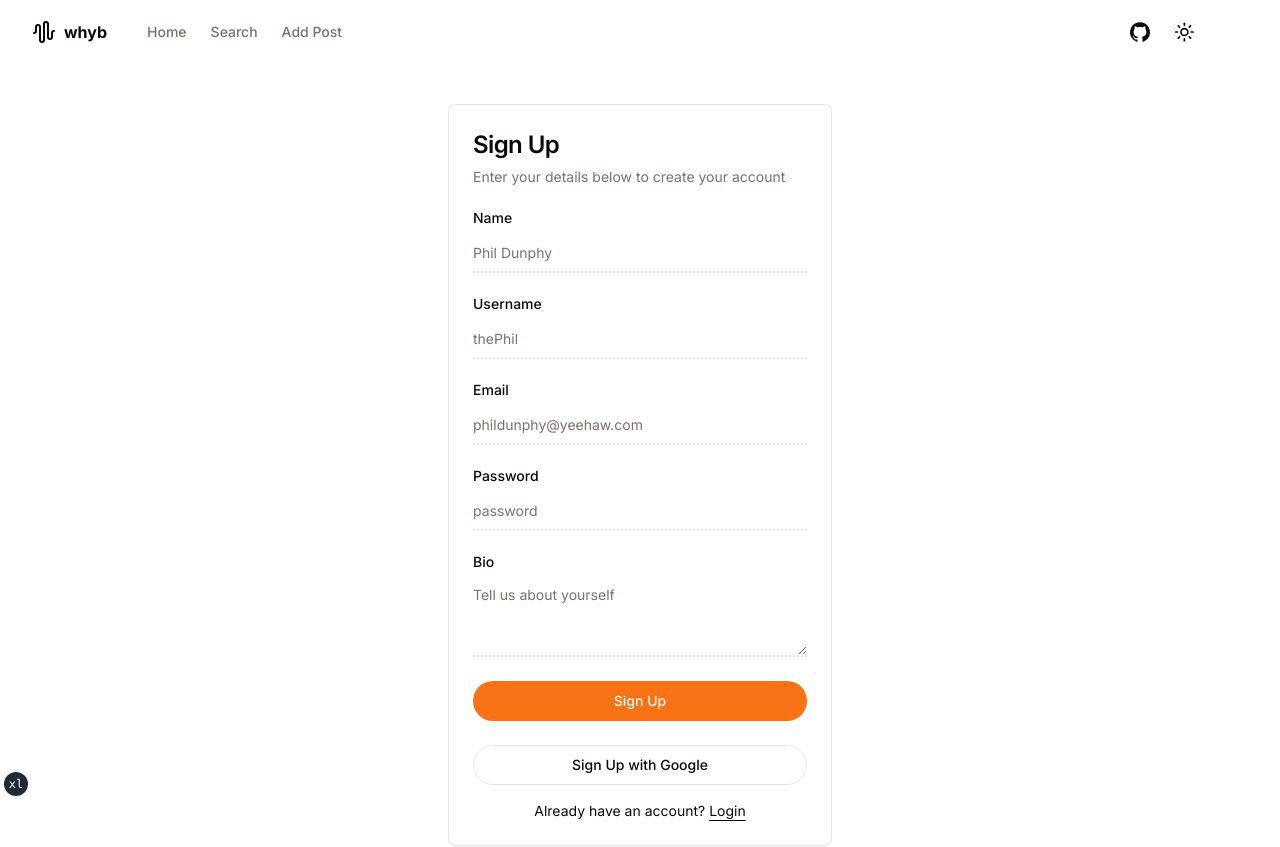
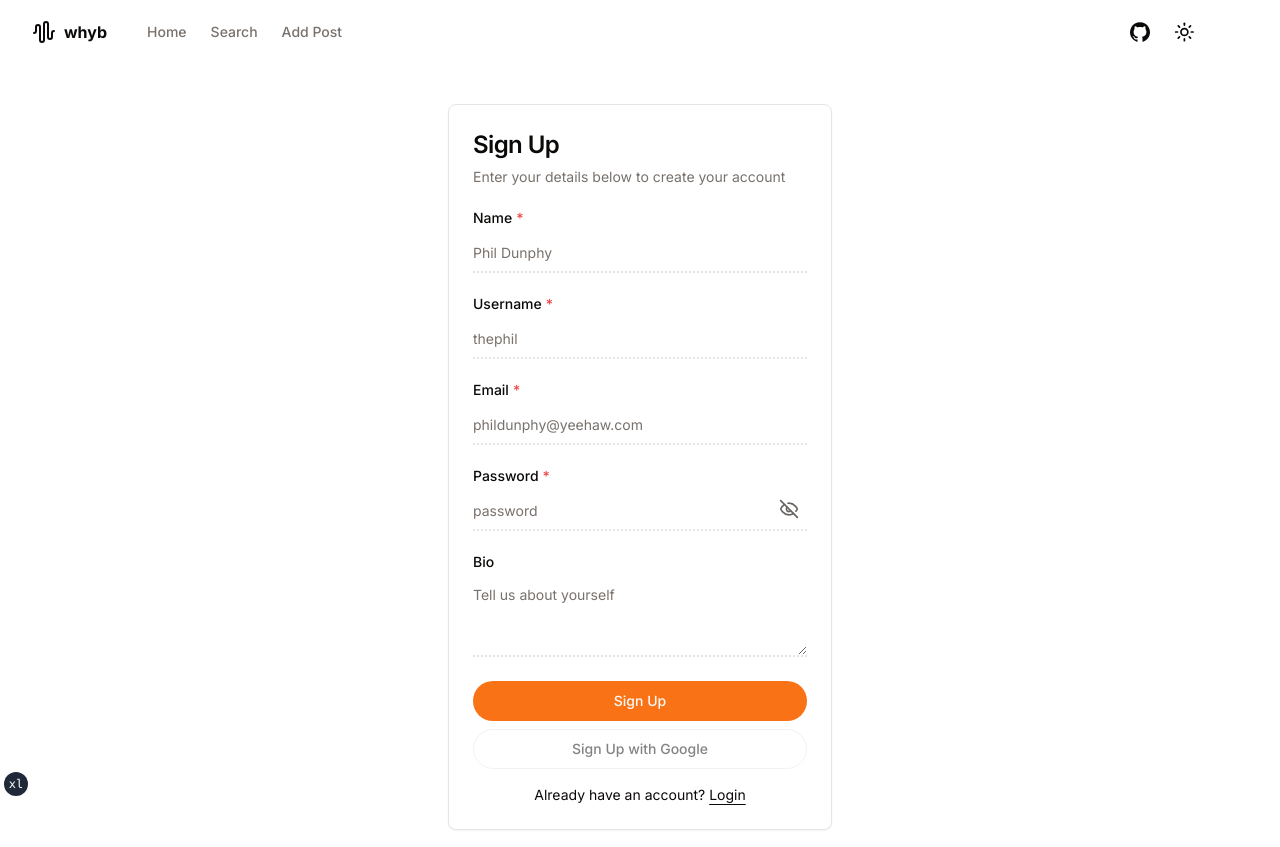
Before and after one commit to mhmd-bilal/whyb-frontend, a Next.js app: page /signup in a window 1280 px wide. Shown: the top 847 px of the page. Built offline with nearby package versions, Linux system fonts and the light colour scheme; no server answers.

Commit message:
Fixed some ui

```diff
--- a/app/addpost/page.tsx
+++ b/app/addpost/page.tsx
@@ -97,7 +97,7 @@ const AddPostPage: FC = () => {
 
         <div className="w-full">
           <label htmlFor="content" className="block text-sm font-medium mb-2">
-            Post Content:
+            Post Content
           </label>
           <Textarea
             id="content"
--- a/components/BentoGridSecondDemo.tsx
+++ b/components/BentoGridSecondDemo.tsx
@@ -39,7 +39,7 @@ export function BentoGridSecondDemo({ data }: any) {
         artist: post.artist,
         caption: post.caption,
         context_color: post.context_color,
-        name: post.name,
+        name: post.username,
         user_id: post.user_id,
         likes: post.likes_count,
         date: post.date,
--- a/components/login-form.tsx
+++ b/components/login-form.tsx
@@ -16,6 +16,7 @@ import {
 } from "@/components/ui/card"
 import { Input } from "@/components/ui/input"
 import { Label } from "@/components/ui/label"
+import { Eye, EyeOff } from "lucide-react"
 
 export function LoginForm({
   className,
@@ -26,6 +27,7 @@ export function LoginForm({
   const { login } = useAuth()
   const [email, setEmail] = useState("")
   const [password, setPassword] = useState("")
+  const [isView, setIsView] = useState(false);
 
   const handleSubmit = async (e: { preventDefault: () => void }) => {
     e.preventDefault()
@@ -59,7 +61,7 @@ export function LoginForm({
           <form onSubmit={handleSubmit}>
             <div className="flex flex-col gap-6">
               <div className="grid gap-2">
-                <Label htmlFor="email">Email</Label>
+                <Label htmlFor="email" required>Email</Label>
                 <Input
                   id="email"
                   type="email"
@@ -70,15 +72,32 @@ export function LoginForm({
                 />
               </div>
               <div className="grid gap-2">
-                <Label htmlFor="password">Password</Label>
+                <Label htmlFor="password" required>
+                  Password
+                </Label>
+                <div className="relative">
                   <Input
+                    type={isView ? "text" : "password"}
                     id="password"
-                  type="password"
                     placeholder="password"
                     value={password}
                     onChange={(e) => setPassword(e.target.value)}
                     required
                   />
+                  {isView ? (
+                    <Eye
+                      size={20}
+                      className="absolute right-2 top-2 z-10 cursor-pointer text-sm text-[#696562]"
+                      onClick={() => setIsView(!isView)}
+                    />
+                  ) : (
+                    <EyeOff
+                      size={20}
+                      className="absolute right-2 top-2 z-10 cursor-pointer text-sm text-[#696562]"
+                      onClick={() => setIsView(!isView)}
+                    />
+                  )}
+                </div>
               </div>
               <Button type="submit" className="w-full">
                 Log In
--- a/components/signup-form.tsx
+++ b/components/signup-form.tsx
@@ -1,63 +1,84 @@
-"use client"
+"use client";
 
-import { useState } from "react"
+import { useState } from "react";
 
-import { cn } from "@/lib/utils"
-import { useToast } from "@/hooks/use-toast"
-import { Button } from "@/components/ui/button"
+import { cn } from "@/lib/utils";
+import { useToast } from "@/hooks/use-toast";
+import { Button } from "@/components/ui/button";
 import {
   Card,
   CardContent,
   CardDescription,
   CardHeader,
   CardTitle,
-} from "@/components/ui/card"
-import { Input } from "@/components/ui/input"
-import { Textarea } from "@/components/ui/textarea"
-import { Label } from "@/components/ui/label"
-import { useRouter } from "next/navigation"
-import { authApi } from "@/utils/api"
+} from "@/components/ui/card";
+import { Input } from "@/components/ui/input";
+import { Textarea } from "@/components/ui/textarea";
+import { Label } from "@/components/ui/label";
+import { useRouter } from "next/navigation";
+import { authApi } from "@/utils/api";
+import { Eye, EyeOff } from "lucide-react";
 
 export function SignupForm({
   className,
   ...props
 }: React.ComponentPropsWithoutRef<"div">) {
-  const [name, setName] = useState("")
-  const [username, setUsername] = useState("")
-  const [email, setEmail] = useState("")
-  const [password, setPassword] = useState("")
-  const [bio, setBio] = useState("")
-  const [error, setError] = useState(null)
-  const { toast } = useToast()
-  const router = useRouter()
+  const [name, setName] = useState("");
+  const [username, setUsername] = useState("");
+  const [email, setEmail] = useState("");
+  const [password, setPassword] = useState("");
+  const [bio, setBio] = useState("");
+  const [error, setError] = useState<string | null>(null);
+  const [isView, setIsView] = useState(false);
+
+  const { toast } = useToast();
+  const router = useRouter();
+
+  const isValidUsername = (value: string) => /^[a-z0-9_]+$/.test(value);
+  const isValidEmail = (value: string) =>
+    /^[^\s@]+@[^\s@]+\.[^\s@]+$/.test(value);
 
   const handleSubmit = async (e: { preventDefault: () => void }) => {
-    e.preventDefault()
+    e.preventDefault();
+
+    if (!isValidUsername(username)) {
+      setError(
+        "Username should only contain lowercase letters, numbers, and underscores."
+      );
+      return;
+    }
+
+    if (!isValidEmail(email)) {
+      setError("Please enter a valid email address.");
+      return;
+    }
+
+    setError(null); // Reset error if validations pass
 
     const userData = {
-      name: name,
-      username:username,
+      name,
+      username,
       email,
       password,
       bio,
-    }
+    };
 
     try {
-      const response = await authApi.signup(userData)
+      const response = await authApi.signup(userData);
       toast({
         description: "Account created successfully!",
-      })
-      router.push("/login")
+      });
+      router.push("/login");
     } catch (error: unknown) {
       if (error instanceof Error) {
         toast({
           variant: "destructive",
           description: error.message,
-        })
-        console.error(error.message)
+        });
+        console.error(error.message);
       }
     }
-  }
+  };
 
   return (
     <div className={cn("flex flex-col gap-6", className)} {...props}>
@@ -72,7 +93,9 @@ export function SignupForm({
           <form onSubmit={handleSubmit}>
             <div className="flex flex-col gap-6">
               <div className="grid gap-2">
-                <Label htmlFor="name">Name</Label>
+                <Label htmlFor="name" required>
+                  Name
+                </Label>
                 <Input
                   id="name"
                   type="text"
@@ -83,18 +106,22 @@ export function SignupForm({
                 />
               </div>
               <div className="grid gap-2">
-                <Label htmlFor="name">Username</Label>
+                <Label htmlFor="username" required>
+                  Username
+                </Label>
                 <Input
-                  id="name"
+                  id="username"
                   type="text"
-                  placeholder="thePhil"
+                  placeholder="thephil"
                   value={username}
                   onChange={(e) => setUsername(e.target.value)}
                   required
                 />
               </div>
               <div className="grid gap-2">
-                <Label htmlFor="email">Email</Label>
+                <Label htmlFor="email" required>
+                  Email
+                </Label>
                 <Input
                   id="email"
                   type="email"
@@ -105,17 +132,32 @@ export function SignupForm({
                 />
               </div>
               <div className="grid gap-2">
-                <div className="flex items-center">
-                  <Label htmlFor="password">Password</Label>
-                </div>
+                <Label htmlFor="password" required>
+                  Password
+                </Label>
+                <div className="relative">
                   <Input
+                    type={isView ? "text" : "password"}
                     id="password"
-                  type="password"
                     placeholder="password"
                     value={password}
                     onChange={(e) => setPassword(e.target.value)}
                     required
                   />
+                  {isView ? (
+                    <Eye
+                      size={20}
+                      className="absolute right-2 top-2 z-10 cursor-pointer text-sm text-[#696562]"
+                      onClick={() => setIsView(!isView)}
+                    />
+                  ) : (
+                    <EyeOff
+                      size={20}
+                      className="absolute right-2 top-2 z-10 cursor-pointer text-sm text-[#696562]"
+                      onClick={() => setIsView(!isView)}
+                    />
+                  )}
+                </div>
               </div>
               <div className="grid gap-2">
                 <Label htmlFor="bio">Bio</Label>
@@ -126,13 +168,15 @@ export function SignupForm({
                   onChange={(e) => setBio(e.target.value)}
                 />
               </div>
+              <div className="grid gap-2">
                 <Button type="submit" className="w-full">
                   Sign Up
                 </Button>
                 {error && <p className="text-red-500">{error}</p>}
-              <Button variant="outline" className="w-full">
+                <Button variant="outline" className="w-full" disabled>
                   Sign Up with Google
                 </Button>
+              </div>
             </div>
             <div className="mt-4 text-center text-sm">
               Already have an account?{" "}
@@ -144,5 +188,5 @@ export function SignupForm({
         </CardContent>
       </Card>
     </div>
-  )
+  );
 }
--- a/components/ui/bento-grid.tsx
+++ b/components/ui/bento-grid.tsx
@@ -108,7 +108,7 @@ export const BentoGridItem = ({
       className="font-sans font-normal text-neutral-400 text-xs cursor-pointer z-100"
       onClick={handleNavigation}
     >
-      {description}
+      @{description}
     </div>            </div>
           </>
         )}
@@ -119,7 +119,7 @@ export const BentoGridItem = ({
             {limitedTitle(title)}
           </div>
           <div className="font-sans font-normal text-neutral-600 text-xs dark:text-neutral-300">
-            {description}
+          @{description}
           </div>
         </div>
       )}
--- a/components/ui/label.tsx
+++ b/components/ui/label.tsx
@@ -1,24 +1,27 @@
-import * as React from "react"
-import * as LabelPrimitive from "@radix-ui/react-label"
-import { cva, type VariantProps } from "class-variance-authority"
+import * as React from "react";
+import * as LabelPrimitive from "@radix-ui/react-label";
+import { cva, type VariantProps } from "class-variance-authority";
 
-import { cn } from "@/lib/utils"
+import { cn } from "@/lib/utils";
 
 const labelVariants = cva(
   "text-sm font-medium leading-none peer-disabled:cursor-not-allowed peer-disabled:opacity-70"
-)
+);
 
 const Label = React.forwardRef<
   React.ElementRef<typeof LabelPrimitive.Root>,
   React.ComponentPropsWithoutRef<typeof LabelPrimitive.Root> &
-    VariantProps<typeof labelVariants>
->(({ className, ...props }, ref) => (
+    VariantProps<typeof labelVariants> & { required?: boolean }
+>(({ className, required, children, ...props }, ref) => (
   <LabelPrimitive.Root
     ref={ref}
     className={cn(labelVariants(), className)}
     {...props}
-  />
-))
-Label.displayName = LabelPrimitive.Root.displayName
+  >
+    {children}
+    {required && <span className="text-red-500 ml-1">*</span>}
+  </LabelPrimitive.Root>
+));
+Label.displayName = LabelPrimitive.Root.displayName;
 
-export { Label }
+export { Label };
--- a/types/index.ts
+++ b/types/index.ts
@@ -54,6 +54,7 @@ export interface PostResponse {
   post: Post
   comments: Comment[]
   likes_count: number
+  liked: boolean
 }
 
 export interface PostsResponse {
--- a/utils/api.ts
+++ b/utils/api.ts
@@ -10,7 +10,7 @@ import {
   User
 } from "@/types"
 
-const API_URL = process.env.NEXT_PUBLIC_API_URL_DEPLOY_1
+const API_URL = process.env.NODE_ENV === "production" ? process.env.NEXT_PUBLIC_API_URL_DEPLOY_1 : process.env.NEXT_PUBLIC_API_URL_DEV
 
 async function fetchApi<T>(
   endpoint: string,
```
Also changed, not shown: app/post/[postId]/page.tsx (+22 -15 lines). Lines whose indentation alone changed are shown as unchanged.
